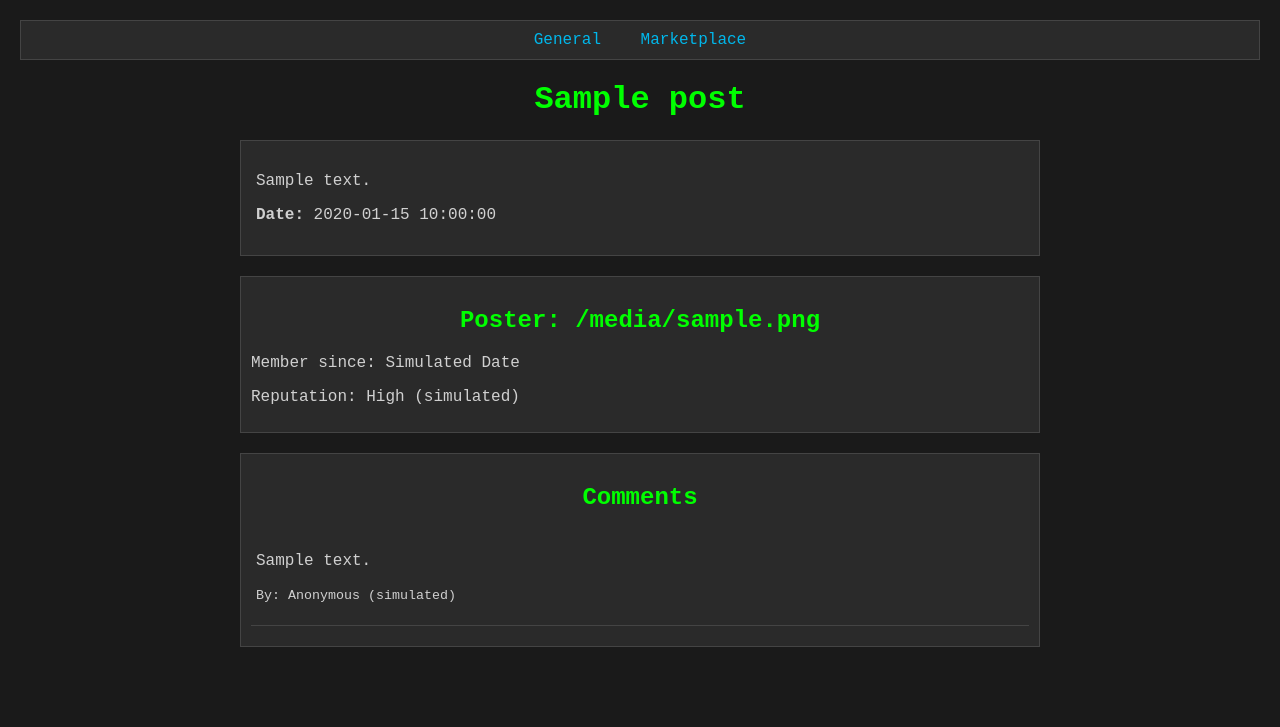
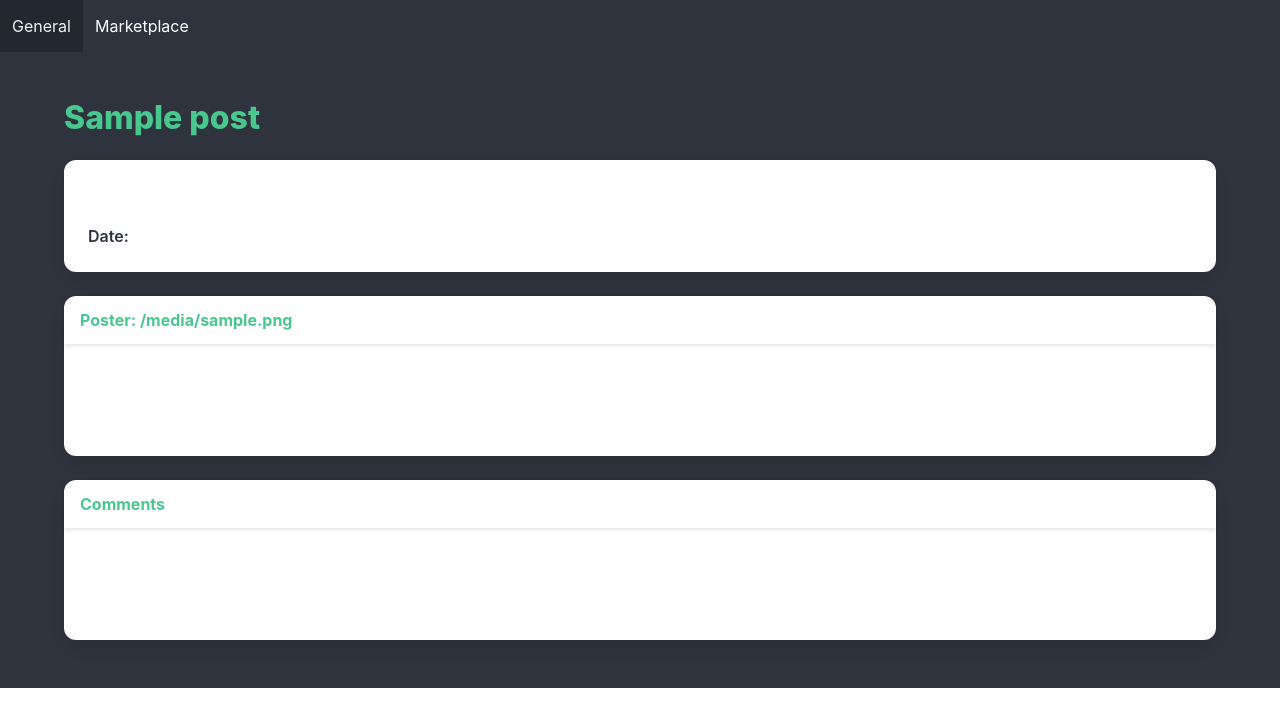
Before and after one commit to 0xHamy/tor_forum, a Flask app: template templates/post.html in a window 1280 px wide. Shown: the top 727 px of the page. Run offline with Flask 3, Linux system fonts and the light colour scheme; the template is opened without the code that fills it: most values are stand-ins (such as "Sample title", 1, 10 or a date in 2020).

Commit message:
updated all templates

```diff
--- a/static/styles/styles.css
+++ b/static/styles/styles.css
@@ -1,95 +1,83 @@
+/* Dark theme overrides for Bulma */
 body {
     background-color: #1a1a1a;
     color: #d0d0d0;
     font-family: 'Courier New', monospace;
-    margin: 0;
-    padding: 20px;
-}
-
-h1, h2 {
-    color: #00ff00;
-    text-align: center;
-}
-
-a {
-    color: #00b7eb;
-    text-decoration: none;
-}
-
-a:hover {
-    text-decoration: underline;
-}
-
-.container {
-    max-width: 800px;
-    margin: 0 auto;
 }
 
 .navbar {
-    text-align: center;
-    margin-bottom: 20px;
     background-color: #2a2a2a;
-    padding: 10px;
+    border-bottom: 1px solid #444;
+}
+
+.navbar-item, .navbar-link {
+    color: #00b7eb !important;
+}
+
+.navbar-item:hover, .navbar-link:hover {
+    background-color: #333 !important;
+    color: #00ff00 !important;
+}
+
+.title, .subtitle {
+    color: #00ff00 !important;
+}
+
+.table {
+    background-color: #2a2a2a;
+    color: #d0d0d0;
+}
+
+.table th {
+    background-color: #333;
+    color: #00ff00;
     border: 1px solid #444;
 }
 
-.navbar a {
-    margin: 0 15px;
-    font-size: 16px;
+.table td {
+    border: 1px solid #444;
 }
 
-table {
-    width: 100%;
-    border-collapse: collapse;
-    margin-bottom: 20px;
+.table tr:nth-child(even) {
+    background-color: #222;
 }
 
-th, td {
-    padding: 10px;
-    border: 1px solid #444;
-    text-align: left;
+.table a {
+    color: #00b7eb;
 }
 
-th {
-    background-color: #2a2a2a;
+.table a:hover {
     color: #00ff00;
 }
 
-tr:nth-child(even) {
-    background-color: #222;
+.card {
+    background-color: #2a2a2a;
+    border: 1px solid #444;
+    color: #d0d0d0;
 }
 
-.post-content {
-    background-color: #2a2a2a;
-    padding: 15px;
-    margin-bottom: 20px;
-    border: 1px solid #444;
+.card-header-title {
+    color: #00ff00;
 }
 
-.profile {
-    background-color: #2a2a2a;
-    padding: 10px;
-    margin-bottom: 20px;
-    border: 1px solid #444;
+.button.is-link {
+    background-color: #00b7eb;
 }
 
-.comments {
-    background-color: #2a2a2a;
-    padding: 10px;
-    border: 1px solid #444;
+.button.is-link:hover {
+    background-color: #00ff00;
+}
+
+.content p {
+    color: #d0d0d0;
+}
+
+/* Custom styles */
+.container {
+    max-width: 960px;
 }
 
 .comment {
-    margin-bottom: 10px;
-    padding: 5px;
     border-bottom: 1px solid #444;
+    padding: 10px 0;
 }
-
-ul {
-    list-style: none;
-    padding: 0;
-}
-
-li {
-    margin-bottom: 10px;
-}
--- a/templates/base.html
+++ b/templates/base.html
@@ -2,16 +2,22 @@
 <html>
 <head>
     <title>{% block title %}{% endblock %} - Darknet Forum</title>
-    <link rel="stylesheet" href="{{ url_for('static', filename='css/styles.css') }}">
+    <link rel="stylesheet" href="{{ url_for('static', filename='styles/bulma.min.css') }}">
 </head>
-<body>
-    <div class="navbar">
-        <a href="{{ url_for('index') }}">General</a>
-        <a href="{{ url_for('marketplace') }}">Marketplace</a>
-    </div>
-    <div class="container">
-        {% block content %}
-        {% endblock %}
-    </div>
+<body class="has-background-dark">
+    <nav class="navbar is-dark" role="navigation" aria-label="main navigation">
+        <div class="navbar-menu">
+            <div class="navbar-start">
+                <a class="navbar-item has-text-white" href="{{ url_for('index') }}">General</a>
+                <a class="navbar-item has-text-white" href="{{ url_for('marketplace') }}">Marketplace</a>
+            </div>
+        </div>
+    </nav>
+    <section class="section has-background-dark">
+        <div class="container">
+            {% block content %}
+            {% endblock %}
+        </div>
+    </section>
 </body>
 </html>
--- a/templates/post.html
+++ b/templates/post.html
@@ -1,21 +1,35 @@
 {% extends 'base.html' %}
 {% block title %}{{ post.title }}{% endblock %}
 {% block content %}
-    <h1>{{ post.title }}</h1>
-    <div class="post-content">
+    <h1 class="title has-text-success">{{ post.title }}</h1>
+    <div class="card is-dark">
+        <div class="card-content has-text-white">
+            <div class="content">
                 <p>{{ post.content }}</p>
                 <p><strong>Date:</strong> {{ post.date }}</p>
             </div>
-    <div class="profile">
-        <h2>Poster: {{ post.poster }}</h2>
+        </div>
+    </div>
+    <div class="card is-dark">
+        <header class="card-header">
+            <p class="card-header-title has-text-success">Poster: {{ post.poster }}</p>
+        </header>
+        <div class="card-content has-text-white">
+            <div class="content">
                 <p>Member since: Simulated Date</p>
                 <p>Reputation: High (simulated)</p>
             </div>
-    <div class="comments">
-        <h2>Comments</h2>
+        </div>
+    </div>
+    <div class="card is-dark">
+        <header class="card-header">
+            <p class="card-header-title has-text-success">Comments</p>
+        </header>
+        <div class="card-content has-text-white">
+            <div class="content">
                 {% if post.comments %}
                 {% for comment in post.comments %}
-        <div class="comment">
+                <div class="content">
                     <p>{{ comment }}</p>
                     <p><small>By: Anonymous (simulated)</small></p>
                 </div>
@@ -24,4 +38,6 @@
                 <p>No comments yet.</p>
                 {% endif %}
             </div>
+        </div>
+    </div>
 {% endblock %}
```
Also changed, not shown: templates/buyers.html (+10 -6 lines), templates/index.html (+14 -8 lines), templates/marketplace.html (added, +12 -0 lines), templates/markplace.html (deleted, +0 -10 lines), templates/sellers.html (+10 -6 lines), 1 other file. Lines whose indentation alone changed are shown as unchanged.
